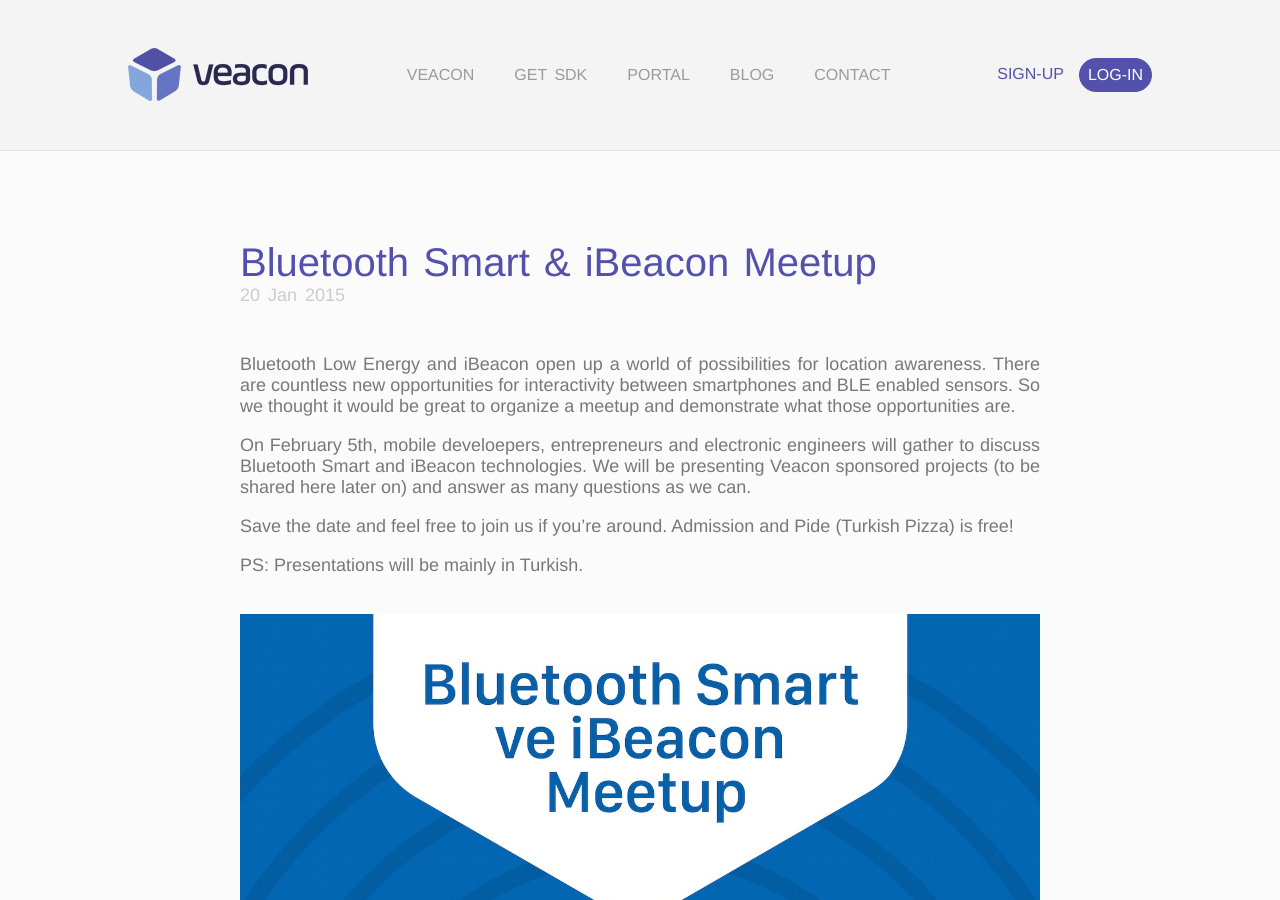
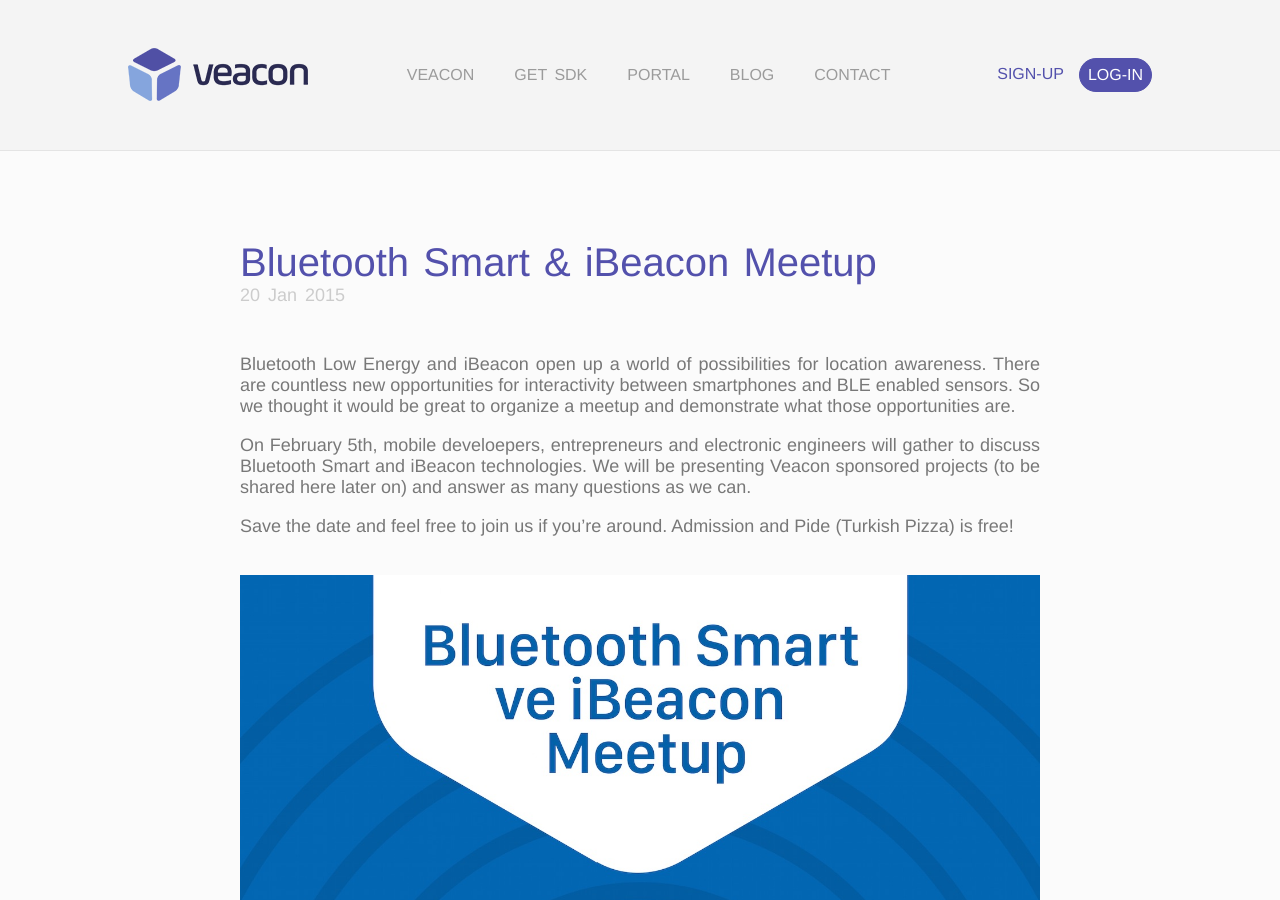
Before and after one commit to Valensas/veacon.com, a Jekyll site: the page built from _posts/2015-01-20-BLE-event.md, in a window 1280 px wide and 900 px high. Built offline with Jekyll 4.4.1, drawn with Linux system fonts in a browser that asks for light colours; comment, search, counter and statistics services are not loaded.

Commit message:
Update 2015-01-20-BLE-event.md

```diff
--- a/_posts/2015-01-20-BLE-event.md
+++ b/_posts/2015-01-20-BLE-event.md
@@ -7,8 +7,6 @@
 On February 5th, mobile develoepers, entrepreneurs and electronic engineers will gather to discuss Bluetooth Smart and iBeacon technologies. We will be presenting Veacon sponsored projects (to be shared here later on) and answer as many questions as we can.
 
 Save the date and feel free to join us if you're around. Admission and Pide (Turkish Pizza) is free!
-
-PS: Presentations will be mainly in Turkish.
 
 ![image](https://raw.githubusercontent.com/Valensas/veacon.com/gh-pages/blog_images/BLE_Poster.jpg)
 
```
